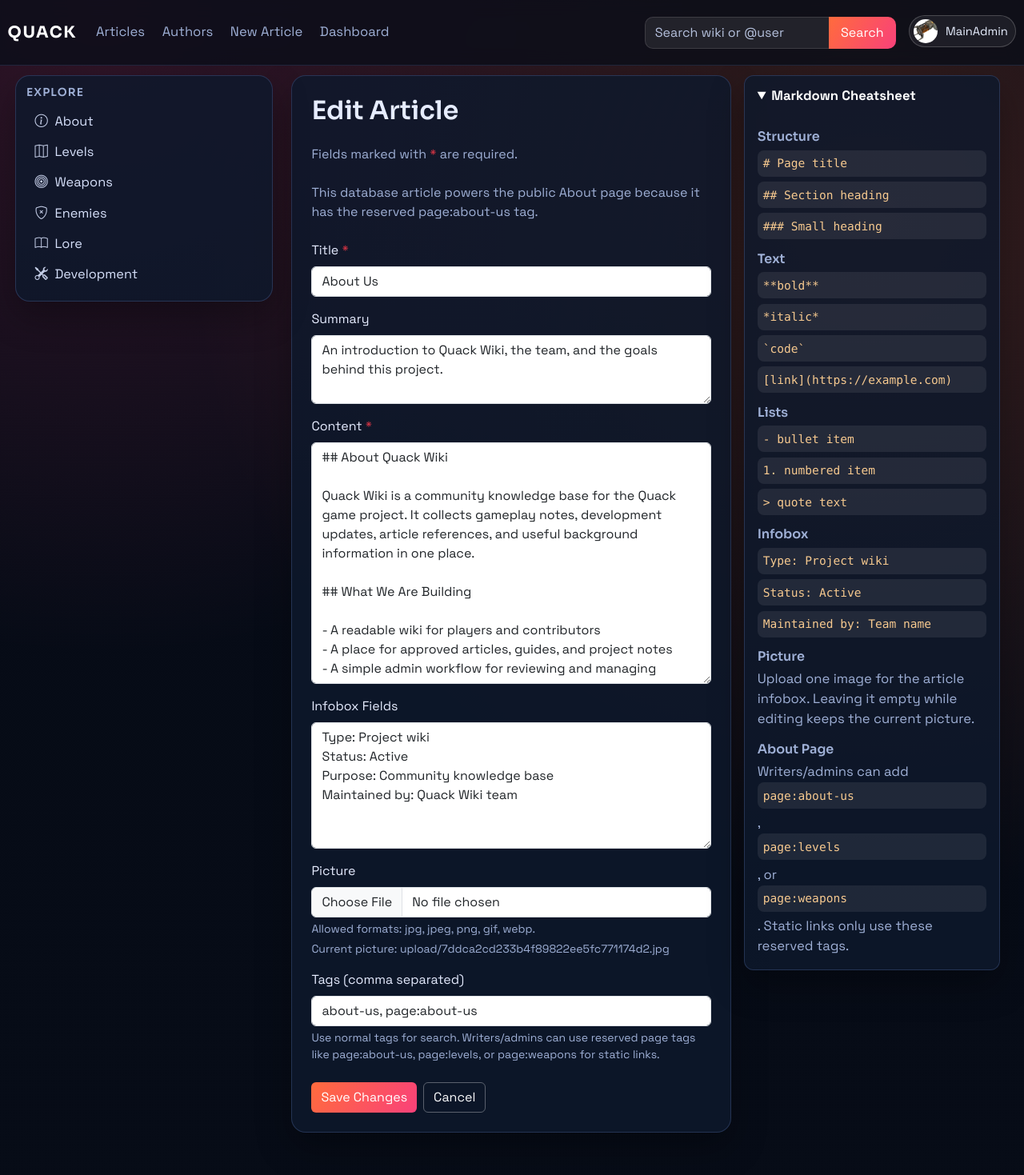
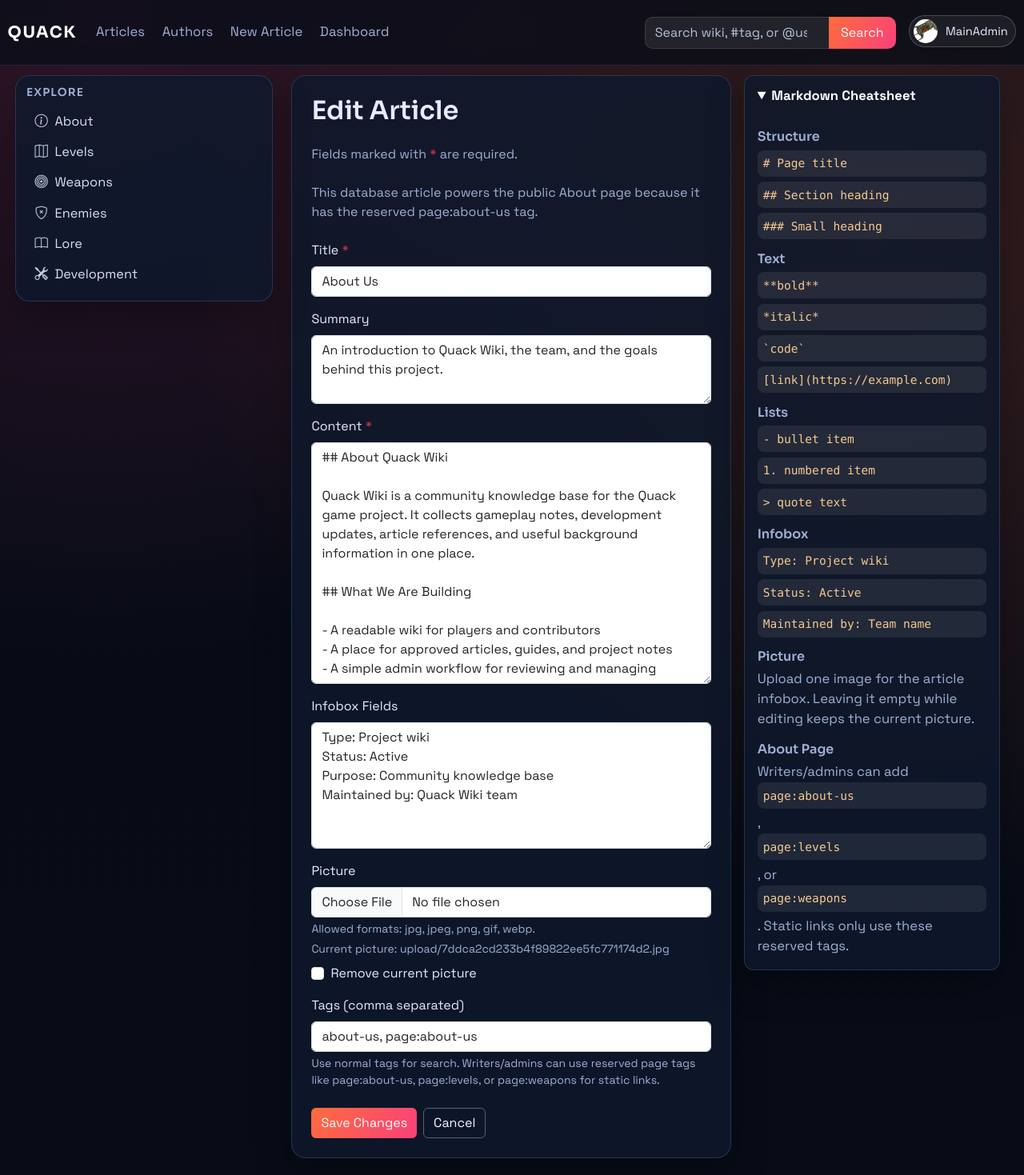
Before and after one commit to KlunnyS/Quack_wiki, a Flask app: page /articles/1/edit in a window 1280 px wide. Shown: the top 1469 px of the page at 80% size. Run offline with Flask 3, Linux system fonts and the light colour scheme; a user stored in the database is signed in; some libraries are stand-ins or nearby versions.

Commit message:
permission update + article edit update + search by tags

```diff
--- a/forms.py
+++ b/forms.py
@@ -2,7 +2,7 @@
 
 from flask_wtf import FlaskForm
 from flask_wtf.file import FileAllowed, FileSize
-from wtforms import FileField, PasswordField, SelectField, StringField, SubmitField, TextAreaField
+from wtforms import BooleanField, FileField, PasswordField, SelectField, StringField, SubmitField, TextAreaField
 from wtforms.validators import DataRequired, Email, EqualTo, Length
 
 MAX_IMAGE_UPLOAD_SIZE = 5 * 1024 * 1024
@@ -80,6 +80,7 @@ class ArticleForm(FlaskForm):
         FileAllowed(IMAGE_EXTENSIONS, "Images only."),
         FileSize(max_size=MAX_IMAGE_UPLOAD_SIZE, message=IMAGE_UPLOAD_SIZE_MESSAGE),
     ])
+    remove_image = BooleanField("Remove current picture")
     tags = StringField("Tags (comma separated)")
     submit = SubmitField("Create Article")
 
--- a/main.py
+++ b/main.py
@@ -368,18 +368,31 @@ def article_has_tag(article_obj: Article, tag_name: str) -> bool:
     return any(str(tag).strip().lower() == wanted for tag in (article_obj.tags or []))
 
 
+def tag_search_needle(search: str):
+    """Return normalized tag name when search uses #tag syntax."""
+    needle = search.strip().lower()
+    if not needle.startswith('#'):
+        return None
+    return needle[1:].strip()
+
+
 def article_matches_search(article_obj: Article, search: str) -> bool:
     """Match article search against public article fields and tags."""
     needle = search.strip().lower()
     if not needle:
         return True
 
+    tag_needle = tag_search_needle(search)
+    tags = [str(tag).strip().lower() for tag in (article_obj.tags or [])]
+    if tag_needle is not None:
+        # Queries like "#lore" intentionally search tags only, not title/summary text.
+        return bool(tag_needle) and any(tag_needle in tag for tag in tags)
+
     fields = [
         article_obj.title or '',
         article_obj.summary or '',
         article_obj.author or '',
     ]
-    tags = [str(tag) for tag in (article_obj.tags or [])]
     return any(needle in value.lower() for value in fields + tags)
 
 
@@ -441,13 +454,18 @@ def revision_matches_search(revision: ArticleRevision, search: str) -> bool:
     if not needle:
         return True
 
+    tag_needle = tag_search_needle(search)
+    tags = [str(tag).strip().lower() for tag in (revision.tags or [])]
+    if tag_needle is not None:
+        # Keep pending-update search behavior consistent with public article #tag search.
+        return bool(tag_needle) and any(tag_needle in tag for tag in tags)
+
     fields = [
         revision.article.title if revision.article else '',
         revision.title or '',
         revision.summary or '',
         revision.editor or '',
     ]
-    tags = [str(tag) for tag in (revision.tags or [])]
     return any(needle in value.lower() for value in fields + tags)
 
 
@@ -973,24 +991,35 @@ def edit_article(article_id):
         parsed_tags, removed_reserved = normalize_article_tags(form.tags.data)
         if removed_reserved:
             flash('Reserved page tags can only be used by writers and admins.', 'warning')
-        image_path = uploaded_image or article_obj.image_url or 'default.png'
+        remove_current_image = form.remove_image.data and not uploaded_image
+        # A new upload wins over removal; otherwise removal resets to the default image.
+        if uploaded_image:
+            image_path = uploaded_image
+        elif remove_current_image:
+            image_path = 'default.png'
+        else:
+            image_path = article_obj.image_url or 'default.png'
 
-        if current_user.role == 'admin' and article_obj.status == 'approved':
+        if current_user.role in ['admin', 'writer']:
             article_obj.title = normalized_title
             article_obj.summary = (form.summary.data or '').strip()
             article_obj.content = form.content.data.strip()
             article_obj.infobox_data = (form.infobox_data.data or '').strip()
             article_obj.image_url = image_path
             article_obj.tags = parsed_tags
-            article_obj.status = 'approved'
-            article_obj.approved_by = current_user.username
-            article_obj.approved_at = datetime.utcnow()
+            if article_obj.status == 'approved':
+                article_obj.approved_by = current_user.username
+                article_obj.approved_at = datetime.utcnow()
+            if pending_revision:
+                db.session.delete(pending_revision)
             flash('Article updated successfully.', 'success')
         else:
             save_or_replace_pending_revision(article_obj, form, parsed_tags, image_path)
             flash('Article updated and sent for approval.', 'info')
 
         db.session.commit()
+        if uploaded_image or remove_current_image:
+            cleanup_unused_images()
         if article_is_public(article_obj):
             return redirect(article_public_url(article_obj))
         return redirect(url_for('my_pages'))
@@ -1058,9 +1087,6 @@ def dashboard_articles():
     sort = (request.args.get('sort') or 'newest').strip().lower()
 
     query = Article.query
-    # Writers can review their own submissions/updates, but only admins see every article.
-    if current_user.role == 'writer':
-        query = query.filter(Article.author == current_user.username)
     if not show_archived:
         query = query.filter(Article.is_archived.is_(False))
     if status_filter in {'pending', 'approved', 'declined'}:
@@ -1108,9 +1134,6 @@ def dashboard_updates():
         'editor_za': ArticleRevision.editor.desc(),
     }
     query = ArticleRevision.query.filter_by(status='pending')
-    # Writers only see update records they created; admins see all pending updates.
-    if current_user.role == 'writer':
-        query = query.filter(ArticleRevision.editor == current_user.username)
     revisions = query.order_by(sort_map.get(sort, ArticleRevision.created_at.desc())).all()
     if search:
         revisions = [revision for revision in revisions if revision_matches_search(revision, search)]
@@ -1213,7 +1236,7 @@ def toggle_archive_user(user_id):
 
 
 @app.route('/approve/<int:article_id>', methods=['POST'])
-@role_required(['admin'])
+@role_required(['admin', 'writer'])
 def approve(article_id):
     """Approve a new article or apply its latest pending revision."""
     article_obj = Article.query.get_or_404(article_id)
@@ -1238,7 +1261,7 @@ def approve(article_id):
 
 
 @app.route('/decline/<int:article_id>', methods=['POST'])
-@role_required(['admin'])
+@role_required(['admin', 'writer'])
 def decline(article_id):
     """Mark an article submission as declined."""
     article_obj = Article.query.get_or_404(article_id)
@@ -1255,7 +1278,7 @@ def decline(article_id):
 
 
 @app.route('/revisions/<int:revision_id>/approve', methods=['POST'])
-@role_required(['admin'])
+@role_required(['admin', 'writer'])
 def approve_revision(revision_id):
     """Approve one pending revision after checking title uniqueness."""
     revision = ArticleRevision.query.get_or_404(revision_id)
@@ -1274,7 +1297,7 @@ def approve_revision(revision_id):
 
 
 @app.route('/revisions/<int:revision_id>/decline', methods=['POST'])
-@role_required(['admin'])
+@role_required(['admin', 'writer'])
 def decline_revision(revision_id):
     """Delete a pending revision without changing the live article."""
     revision = ArticleRevision.query.get_or_404(revision_id)
@@ -1286,7 +1309,7 @@ def decline_revision(revision_id):
 
 
 @app.route('/articles/<int:article_id>/toggle-archive', methods=['POST'])
-@role_required(['admin'])
+@role_required(['admin', 'writer'])
 def toggle_archive_article(article_id):
     """Archive or restore any article from the reviewer dashboard."""
     article_obj = Article.query.get_or_404(article_id)
--- a/templates/article.html
+++ b/templates/article.html
@@ -28,7 +28,7 @@
         {% if can_edit %}
         <a href="{{ url_for('edit_article', article_id=article.id) }}" class="btn btn-outline-info btn-sm">Edit</a>
         {% endif %}
-        {% if current_user.is_authenticated and current_user.role in ['admin'] %}
+        {% if current_user.is_authenticated and current_user.role in ['admin', 'writer'] %}
             {% if article.status == 'approved' %}
             <span class="badge bg-success align-self-center">Approved</span>
             {% elif article.status == 'declined' %}
@@ -42,7 +42,7 @@
             </form>
             {% endif %}
         {% endif %}
-        {% if pending_revision and current_user.is_authenticated and (current_user.role == 'admin' or current_user.username == pending_revision.editor) %}
+        {% if pending_revision and current_user.is_authenticated and (current_user.role in ['admin', 'writer'] or current_user.username == pending_revision.editor) %}
         <span class="badge bg-warning text-dark align-self-center">Pending update awaiting approval</span>
         {% endif %}
     </div>
--- a/templates/articles.html
+++ b/templates/articles.html
@@ -12,7 +12,7 @@
 
     <form method="GET" action="{{ url_for('articles') }}" class="mb-4" style="max-width: 520px;">
         <div class="input-group">
-            <input class="form-control" type="search" name="q" value="{{ search }}" placeholder="Search title, summary, author, or tag">
+            <input class="form-control" type="search" name="q" value="{{ search }}" placeholder="Search title, summary, author, or #tag">
             <button class="btn btn-brand" type="submit">Search</button>
         </div>
     </form>
--- a/templates/create_article.html
+++ b/templates/create_article.html
@@ -52,6 +52,12 @@
                     {% if is_edit and article and article.image_url %}
                     <div class="form-text text-muted mt-1">Current picture: {{ article.image_url }}</div>
                     {% endif %}
+                    {% if is_edit and article and article.image_url and article.image_url != 'default.png' %}
+                    <div class="form-check mt-2">
+                        {{ form.remove_image(class="form-check-input") }}
+                        {{ form.remove_image.label(class="form-check-label") }}
+                    </div>
+                    {% endif %}
                 </div>
 
                 <div class="mb-4">
--- a/templates/partials/navbar.html
+++ b/templates/partials/navbar.html
@@ -35,7 +35,7 @@
                         {% elif request.endpoint not in ['articles', 'authors'] %}
                             {% set nav_query = '' %}
                         {% endif %}
-                        <input class="form-control" type="search" name="q" value="{{ nav_query }}" placeholder="Search wiki or @user">
+                        <input class="form-control" type="search" name="q" value="{{ nav_query }}" placeholder="Search wiki, #tag, or @user">
                         <button class="btn btn-brand" type="submit">Search</button>
                     </form>
                 </li>
```
Also changed, not shown: templates/dashboard_articles.html (+2 -6 lines), templates/dashboard_updates.html (+4 -4 lines), instance/pages.db, static/img/profile/36fe325845374fe8aca78038f3ce3ae1.jpg (added).
